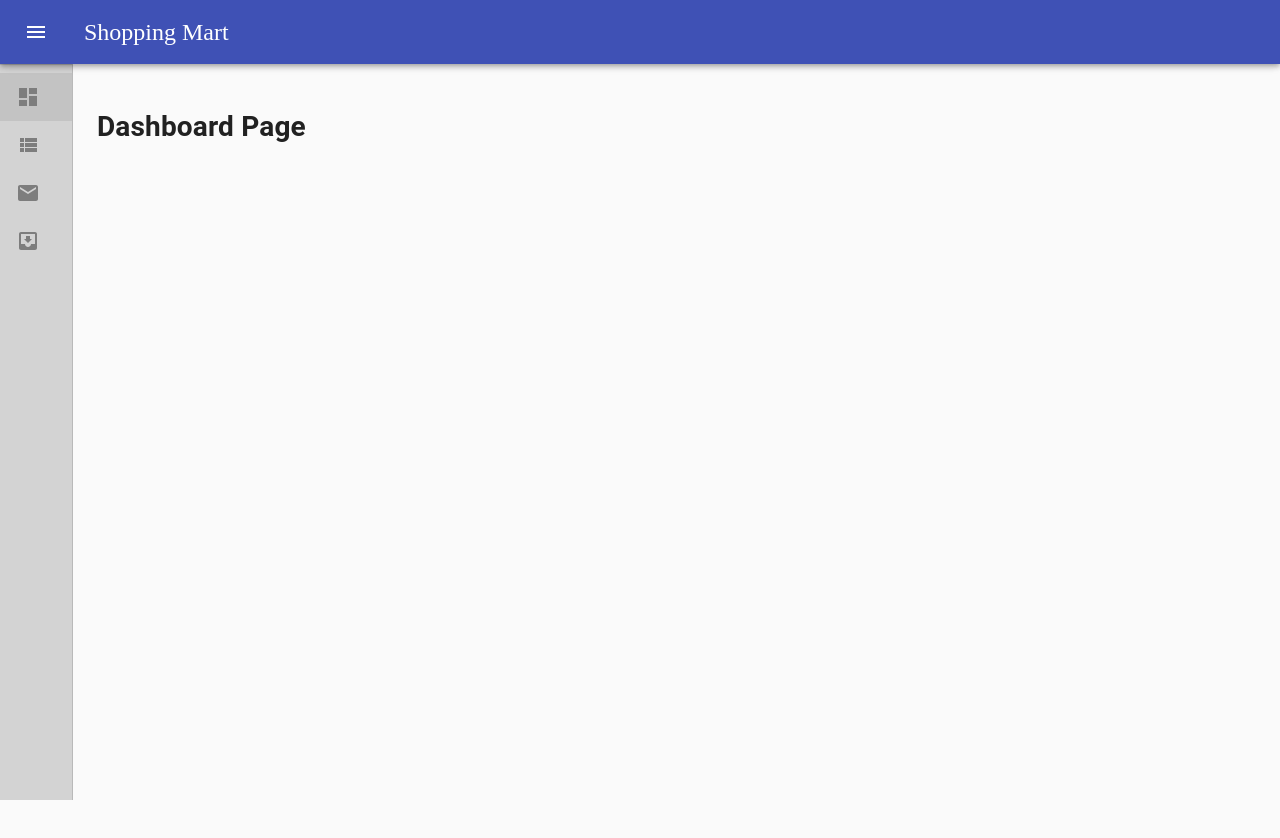
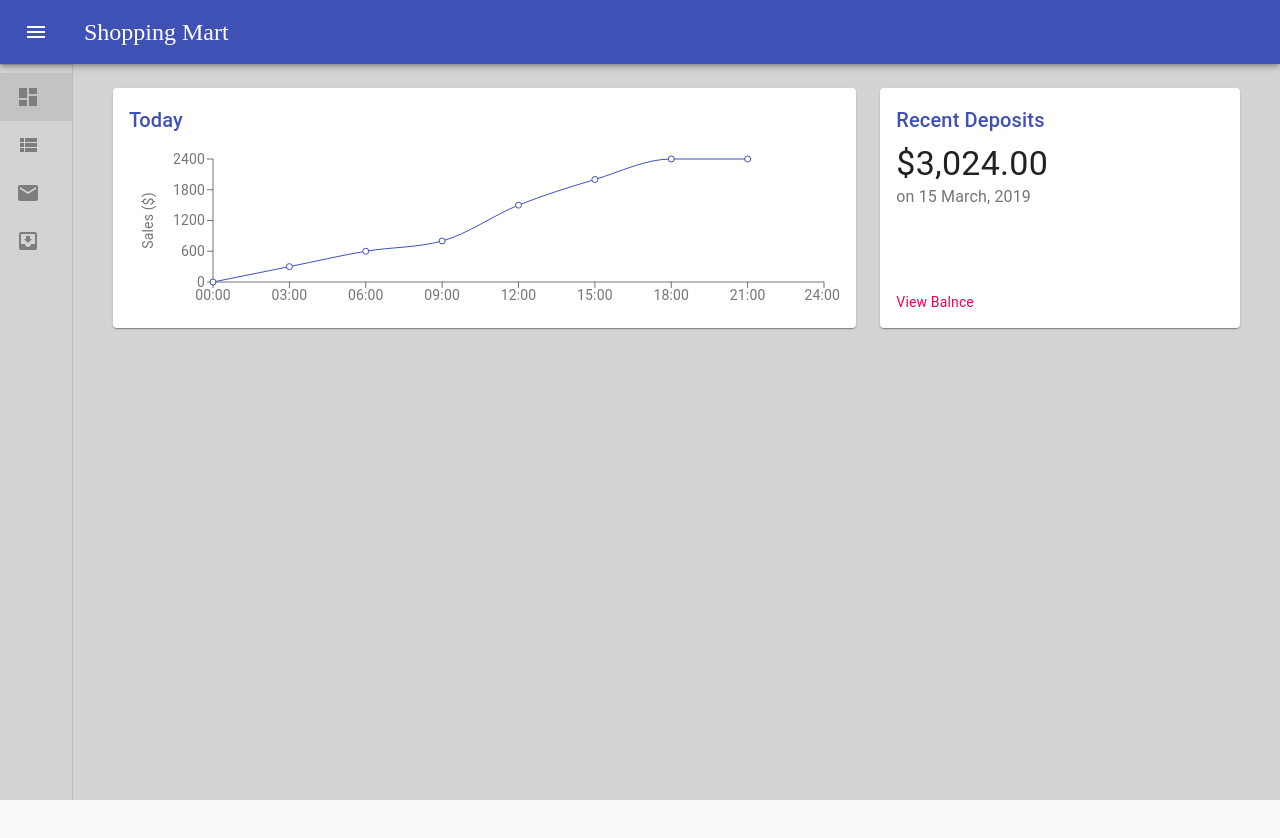
Before and after one commit to qammar-raza-qbatch/material_shopping_cart_app, a React (Create React App) app: page /dashboard/main in a window 1280 px wide. Shown: the top 838 px of the page. Before the commit the page ends 800 px from the top, so only its background shows below. Built offline with nearby package versions, Linux system fonts and the light colour scheme; no server answers.

Commit message:
added the chart and the deposits in the dashboard page

```diff
--- a/package.json
+++ b/package.json
@@ -11,12 +11,14 @@
     "@testing-library/user-event": "^12.1.10",
     "axios": "^0.21.1",
     "clsx": "^1.1.1",
+    "prop-types": "^15.7.2",
     "react": "^17.0.2",
     "react-dom": "^17.0.2",
     "react-redux": "^7.2.4",
     "react-router": "^5.2.0",
     "react-router-dom": "^5.2.0",
     "react-scripts": "4.0.3",
+    "recharts": "^2.0.9",
     "redux": "^4.1.0",
     "web-vitals": "^1.0.1"
   },
--- /dev/null
+++ b/src/Components/Dashboard/Charts.js
@@ -0,0 +1,75 @@
+import React, { Fragment } from 'react';
+import { useTheme, makeStyles } from '@material-ui/core/styles';
+import { ResponsiveContainer, LineChart, XAxis, YAxis, Label, Line } from 'recharts';
+
+
+import Title from './Title';
+
+
+
+
+const useStyles = makeStyles((theme) => ({
+  an: {
+    textAnchor: "middle",
+    fill: theme.palette.text.secondary
+  }
+}));
+
+
+
+const createData = (time, amount) => {
+  return { time, amount }
+}
+
+
+const data = [
+  createData('00:00', 0),
+  createData('03:00', 300),
+  createData('06:00', 600),
+  createData('09:00', 800),
+  createData('12:00', 1500),
+  createData('15:00', 2000),
+  createData('18:00', 2400),
+  createData('21:00', 2400),
+  createData('24:00', undefined),
+];
+
+
+
+const Charts = () => {
+
+  const theme = useTheme();
+  const classes = useStyles();
+
+  return (
+    <Fragment>
+      <Title>Today</Title>
+      <ResponsiveContainer>
+        <LineChart
+          data={data}
+          margin={{
+            top: 16,
+            right: 16,
+            bottom: 0,
+            left: 24
+          }}
+        >
+          <XAxis dataKey="time" stroke={theme.palette.text.secondary} />
+          <YAxis stroke={theme.palette.text.secondary}>
+            <Label
+              angle={270}
+              position="left"
+              className={classes.an}
+            >
+              Sales ($)
+            </Label>
+          </YAxis>
+          <Line type="monotone" dataKey="amount" stroke={theme.palette.primary.main} dot={true} />
+        </LineChart>
+      </ResponsiveContainer>
+    </Fragment>
+
+  )
+}
+
+export default Charts;
--- /dev/null
+++ b/src/Components/Dashboard/Dashboard.js
@@ -0,0 +1,47 @@
+import React from 'react';
+import Chart from './Charts';
+import Deposits from './Deposits';
+import clsx from 'clsx';
+import { makeStyles } from '@material-ui/core/styles';
+import { Paper, Grid } from '@material-ui/core';
+
+
+const useStyles = makeStyles((theme) => ({
+
+  paper: {
+    padding: theme.spacing(2),
+    display: "flex",
+    overflow: 'auto',
+    flexDirection: 'column'
+  },
+  fixedHeight: {
+    height: 240
+  }
+}));
+
+
+
+
+const DashboardComponent = () => {
+  const classes = useStyles();
+
+  const fixedHeightPaper = clsx(classes.paper, classes.fixedHeight)
+
+  return (
+    <Grid container spacing={3}>
+      <Grid item xs={12} md={8} lg={8}>
+        <Paper className={fixedHeightPaper}>
+          <Chart />
+        </Paper>
+      </Grid>
+      <Grid item xs={12} md={4} lg={4}>
+        <Paper className={fixedHeightPaper}>
+          <Deposits />
+        </Paper>
+      </Grid>
+    </Grid>
+
+  )
+}
+
+export default DashboardComponent;
--- /dev/null
+++ b/src/Components/Dashboard/Deposits.js
@@ -0,0 +1,26 @@
+import React, { Fragment } from 'react';
+import Title from './Title';
+import { Typography, Link } from '@material-ui/core';
+
+
+
+const DepositComponent = () => {
+  return (
+    <Fragment>
+      <Title>Recent Deposits</Title>
+      <Typography component="p" variant="h4">
+        $3,024.00
+      </Typography>
+      <Typography style={{ flex: 1 }} color="textSecondary">
+        on 15 March, 2019
+      </Typography>
+      <div>
+        <Link color="secondary" href="#">
+          View Balnce
+          </Link>
+      </div>
+    </Fragment>
+  );
+}
+
+export default DepositComponent;
--- /dev/null
+++ b/src/Components/Dashboard/Title.js
@@ -0,0 +1,17 @@
+import React from 'react';
+import PropTypes from 'prop-types';
+import { Typography } from '@material-ui/core';
+
+const DynamicTitle = (props) => {
+  return (
+    <Typography component="h2" variant="h6" color="primary" gutterBottom>
+      {props.children}
+    </Typography>
+  )
+}
+
+export default DynamicTitle;
+
+DynamicTitle.propTypes = {
+  children: PropTypes.node
+}
--- a/src/Layout/index.js
+++ b/src/Layout/index.js
@@ -6,11 +6,13 @@ import clsx from 'clsx';
 import { IconButton, CssBaseline, AppBar, Toolbar, Typography, Drawer, Divider, List, ListItem, ListItemIcon, ListItemText } from '@material-ui/core';
 import MenuIcon from '@material-ui/icons/Menu';
 import { ChevronRight, ChevronLeft, Mail, MoveToInbox, Dashboard, ViewList } from '@material-ui/icons';
-import { increment, getTasks } from '../Reducers/Index';
+import { getTasks } from '../Reducers/Index';
 
 const useStyles = makeStyles((theme) => ({
   root: {
-    display: 'flex'
+    display: 'flex',
+    height: '100vh',
+    background: 'lightgrey'
   },
   appBar: {
     zIndex: theme.zIndex.drawer + 1,
@@ -44,7 +46,6 @@ const useStyles = makeStyles((theme) => ({
       easing: theme.transitions.easing.sharp,
       duration: theme.transitions.duration.enteringScreen
     }),
-    // color: "#7D7D7D",
     color: "#000",
     backgroundColor: "lightgrey",
   },
@@ -56,7 +57,7 @@ const useStyles = makeStyles((theme) => ({
     overflowX: 'hidden',
     backgroundColor: "lightgrey",
     color: "#000",
-    width: theme.spacing(7) + 1,
+    width: theme.spacing(2) + 1,
     [theme.breakpoints.up('sm')]: {
       width: theme.spacing(9) + 1
     }
@@ -70,7 +71,7 @@ const useStyles = makeStyles((theme) => ({
   },
   content: {
     flexGrow: 1,
-    padding: theme.spacing(3),
+    padding: theme.spacing(2),
   },
   menuIcons: {
     color: "#7D7D7D",
@@ -91,6 +92,9 @@ const App = ({ children }) => {
   const [listItems, setListItems] = useState(['Dashboard', 'Products', 'Send email', 'Drafts']);
   const dispatch = useDispatch();
   const initialSlice = useSelector((state) => state.indexReducer);
+
+
+  console.log('this is the initial State: ', initialSlice);
 
   useEffect(() => {
     dispatch(getTasks())
@@ -178,9 +182,6 @@ const App = ({ children }) => {
                   onClick={() => handleClick(index, text)}
                 >
                   <ListItemIcon className={classes.menuIcons}>
-                    {/* {
-                      index % 2 === 0 ? <MoveToInbox /> : <Mail />
-                    } */}
                     {index === 0 ? (
                       <Dashboard />
                     ) : index === 1 ? (
--- a/src/Pages/Dashboard.js
+++ b/src/Pages/Dashboard.js
@@ -1,10 +1,36 @@
 import React from 'react';
+import DashboardComponent from '../Components/Dashboard/Dashboard';
+import { makeStyles } from '@material-ui/core/styles';
+import { Container } from '@material-ui/core'
+
+
+const useStyles = makeStyles((theme) => ({
+  content: {
+    flexGrow: 1,
+    height: '100vh',
+    overflow: 'auto',
+  },
+  appBarSpacer: theme.mixins.toolbar,
+  container: {
+    paddingTop: theme.spacing(1),
+    paddingBottom: theme.spacing(1)
+  },
+}))
 
 const Dashboard = () => {
+
+  const classes = useStyles();
+
   return (
-    <div>
-      <h1>Dashboard Page</h1>
-    </div>
+
+    <main className={classes.content}>
+      <div className={classes.appBarSpacer}>
+        <Container className={classes.container} maxWidth="lg">
+          <DashboardComponent />
+        </Container>
+      </div>
+
+    </main>
   )
 }
 
```
Also changed, not shown: 2 other files (tests, documents, lock files or other folders).
